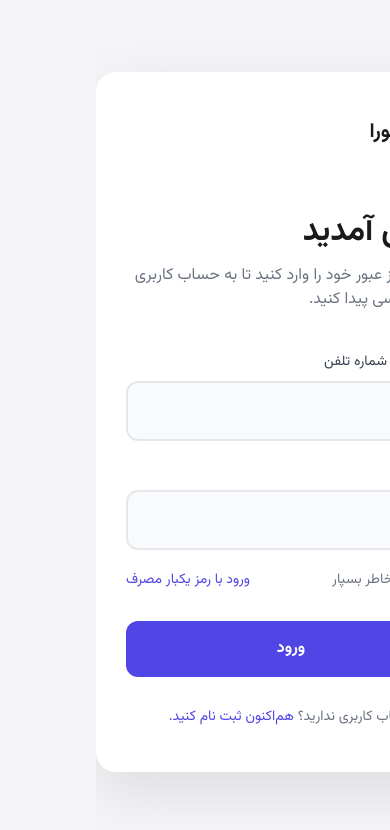
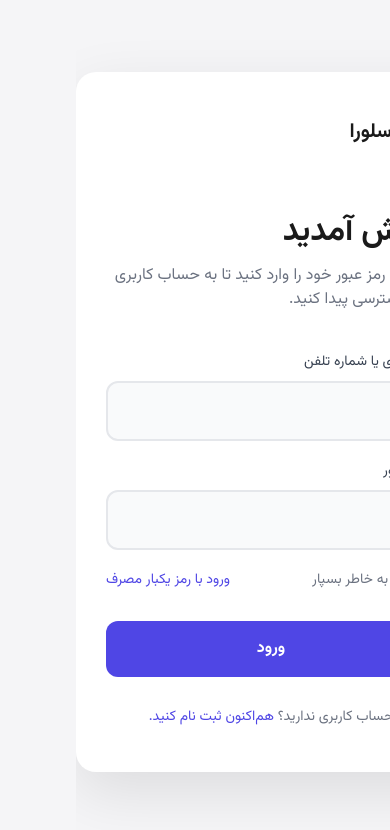
Before and after one commit to akbardoosti/rewardify, a Nuxt app: page /login in a window 390 px wide. Shown: the top 830 px of the page. Built offline with nearby package versions, Linux system fonts and the light colour scheme.

Commit message:
fix: login responsive styles

```diff
--- a/pages/login.vue
+++ b/pages/login.vue
@@ -493,7 +493,7 @@ body {
 @media (max-width: 768px) {
     .container {
         flex-direction: column;
-        margin: 20px;
+        margin: unset;
     }
 
     .dashboard-section {
```
